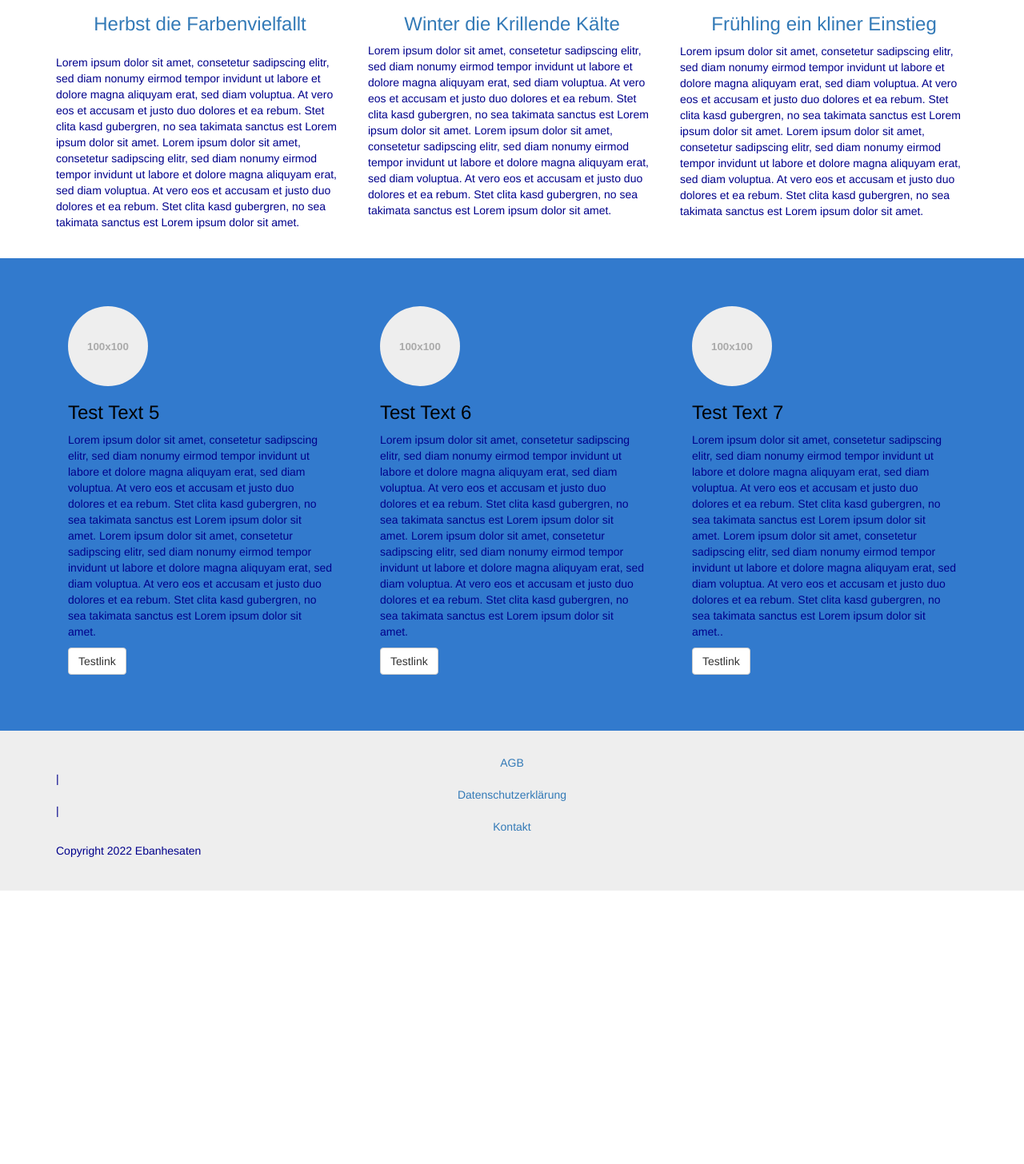
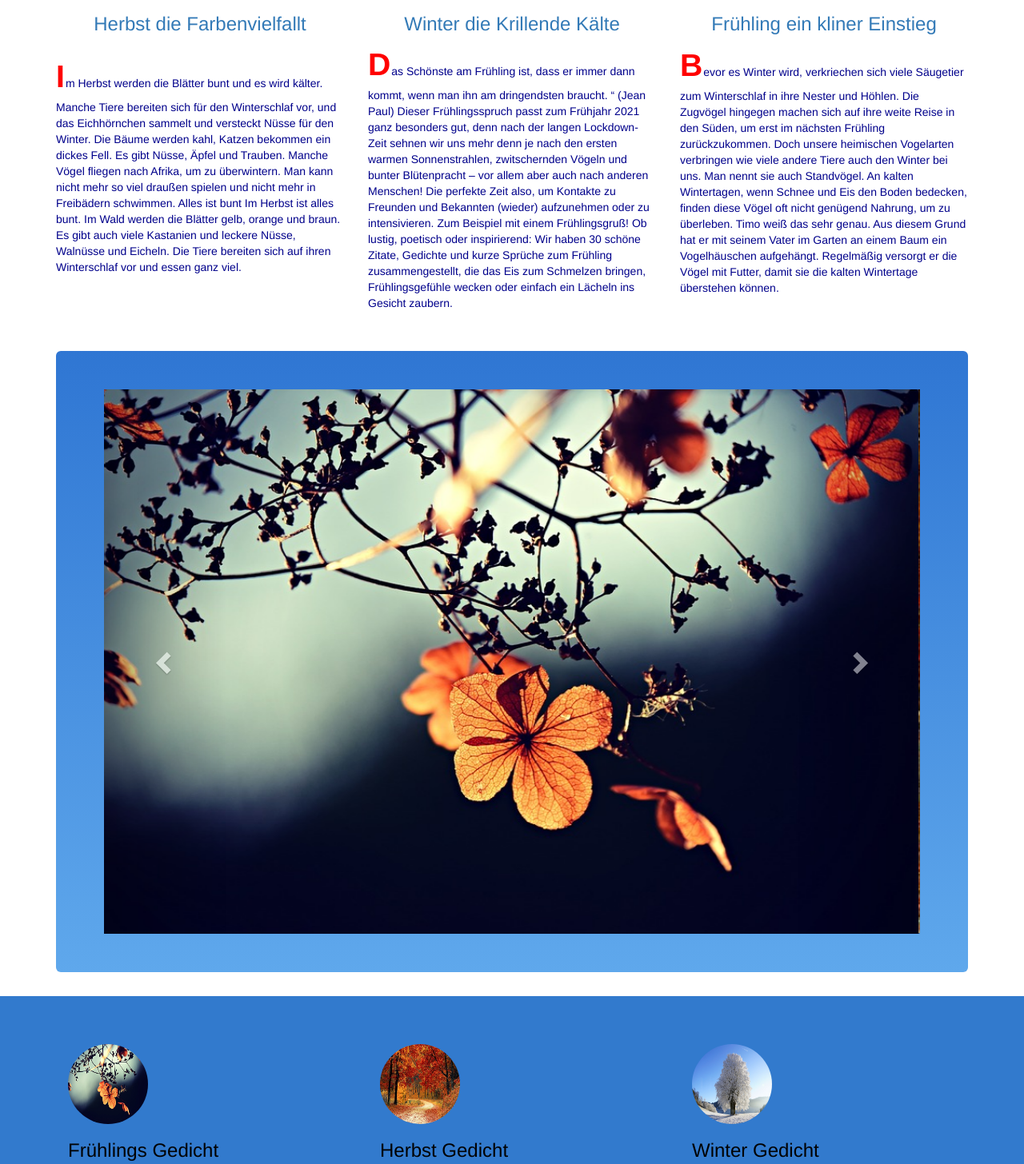
Before and after one commit to ili0as2/256-ilias, a plain HTML site: page index.html in a window 1280 px wide. Shown: the part 1010-2466 px from the top of the page at 80% size. Before the commit the page ends 2124 px from the top, so only its background shows below. Drawn offline with Linux system fonts and the light colour scheme.

Commit message:
Add files via upload

```diff
--- a/css/custom.css
+++ b/css/custom.css
@@ -70,3 +70,10 @@ a {
     display: block;
     text-align: center;
 }
+
+.slect1 {
+
+	background-image: url(bilder/hg.jpg);
+	background-repeat: space;
+
+}
--- a/index.html
+++ b/index.html
@@ -37,7 +37,7 @@
                     <span class="icon-bar"></span>
                     <span class="icon-bar"></span>
                 </button>
-                <a class="navbar-brand" href="#"><span class="glyphicon glyphicon-fire"></span> Logo</a>
+                <a class="navbar-brand" href="#"><span class="glyphicon glyphicon-yen"></span> Logo</a>
             </div>
             <!-- Navbar links -->
             <div class="collapse navbar-collapse" id="navbar">
@@ -149,8 +149,13 @@
                     <a href="#">Herbst die Farbenvielfallt</a>
                 </h3>
                 <article  class="article-intro" ></article>
-                <p>Lorem ipsum dolor sit amet, consetetur sadipscing elitr, sed diam nonumy eirmod tempor invidunt ut labore et dolore magna aliquyam erat, sed diam voluptua. At vero eos et accusam et justo duo dolores et ea rebum. Stet clita kasd gubergren, no sea takimata sanctus est Lorem ipsum dolor sit amet. Lorem ipsum dolor sit amet, consetetur sadipscing elitr, sed diam nonumy eirmod tempor invidunt ut labore et dolore magna aliquyam erat, sed diam voluptua. At vero eos et accusam et justo duo dolores et ea rebum. Stet clita kasd gubergren, no sea takimata sanctus est Lorem ipsum dolor sit amet.</p>
+                <p class="article-intro">
+                    Im Herbst werden die Blätter bunt und es wird kälter. Manche Tiere bereiten sich für den Winterschlaf vor, und das Eichhörnchen sammelt und versteckt Nüsse für den Winter. Die Bäume werden kahl, Katzen bekommen ein dickes Fell. Es gibt Nüsse, Äpfel und Trauben. Manche Vögel fliegen nach Afrika, um zu überwintern. Man kann nicht mehr so viel draußen spielen und nicht mehr in Freibädern schwimmen.
+                    Alles ist bunt
+                    Im Herbst ist alles bunt. Im Wald werden die Blätter gelb, orange und braun. Es gibt auch viele Kastanien und leckere Nüsse, Walnüsse und Eicheln. Die Tiere bereiten sich auf ihren Winterschlaf vor und essen ganz viel.</p>
             </article>
+
+
             <article class="col-md-4 article-intro">
                 <a href="#">
                     <img class="img-responsive img-rounded" src="bilder/Winter.jpg" alt="">
@@ -158,8 +163,17 @@
                 <h3>
                     <a href="#">Winter die Krillende Kälte</a>
                 </h3>
-                <p>Lorem ipsum dolor sit amet, consetetur sadipscing elitr, sed diam nonumy eirmod tempor invidunt ut labore et dolore magna aliquyam erat, sed diam voluptua. At vero eos et accusam et justo duo dolores et ea rebum. Stet clita kasd gubergren, no sea takimata sanctus est Lorem ipsum dolor sit amet. Lorem ipsum dolor sit amet, consetetur sadipscing elitr, sed diam nonumy eirmod tempor invidunt ut labore et dolore magna aliquyam erat, sed diam voluptua. At vero eos et accusam et justo duo dolores et ea rebum. Stet clita kasd gubergren, no sea takimata sanctus est Lorem ipsum dolor sit amet.</p>
+                <p class="article-intro">Das Schönste am Frühling ist, dass er immer dann kommt, wenn man ihn am dringendsten braucht.
+                    “ (Jean Paul) Dieser Frühlingsspruch passt zum Frühjahr 2021 ganz besonders gut, denn nach der
+                    langen Lockdown-Zeit sehnen wir uns mehr denn je nach den ersten warmen Sonnenstrahlen,
+                    zwitschernden Vögeln und bunter Blütenpracht ­– vor allem aber auch nach anderen Menschen!
+                    Die perfekte Zeit also, um Kontakte zu Freunden und Bekannten (wieder) aufzunehmen oder zu
+                    intensivieren. Zum Beispiel mit einem Frühlingsgruß! Ob lustig, poetisch oder inspirierend:
+                    Wir haben 30 schöne Zitate, Gedichte und kurze Sprüche zum Frühling zusammengestellt, die das
+                    Eis zum Schmelzen bringen, Frühlingsgefühle wecken oder einfach ein Lächeln ins Gesicht zaubern.
+                    </p>
             </article>
+
 
             <article class="col-md-4 article-intro">
                 <a href="#">
@@ -168,10 +182,53 @@
                 <h3>
                     <a href="#">Frühling ein kliner Einstieg</a>
                 </h3>
-                <p>Lorem ipsum dolor sit amet, consetetur sadipscing elitr, sed diam nonumy eirmod tempor invidunt ut labore et dolore magna aliquyam erat, sed diam voluptua. At vero eos et accusam et justo duo dolores et ea rebum. Stet clita kasd gubergren, no sea takimata sanctus est Lorem ipsum dolor sit amet. Lorem ipsum dolor sit amet, consetetur sadipscing elitr, sed diam nonumy eirmod tempor invidunt ut labore et dolore magna aliquyam erat, sed diam voluptua. At vero eos et accusam et justo duo dolores et ea rebum. Stet clita kasd gubergren, no sea takimata sanctus est Lorem ipsum dolor sit amet.</p>
+                <p class="article-intro">Bevor es Winter wird, verkriechen sich viele Säugetier zum Winterschlaf in ihre Nester und Höhlen.
+                    Die Zugvögel hingegen machen sich auf ihre weite Reise in den Süden, um erst im nächsten Frühling zurückzukommen.
+                    Doch unsere heimischen Vogelarten verbringen wie viele andere Tiere auch den Winter bei uns. Man nennt sie auch Standvögel.
+                    An kalten Wintertagen, wenn Schnee und Eis den Boden bedecken, finden diese Vögel oft nicht genügend Nahrung, um zu überleben. Timo weiß das sehr genau. Aus diesem Grund hat er mit seinem Vater im Garten an einem Baum ein Vogelhäuschen aufgehängt. Regelmäßig versorgt er die Vögel mit Futter, damit sie die kalten Wintertage überstehen können.
+                    </p>
             </article>
         </div>
         <!-- /.row -->
+
+
+
+
+
+        <div style="display: flex; justify-content: center;">
+            <div style="width: 100%">
+              <div class="jumbotron feature">
+                <div id="simple-carousel" class="carousel slide" data-ride="carousel">
+                  <div class="carousel-inner" role="listbox">
+                    <div class="item active">
+                      <img src="bilder/Frühling.jpg" alt="Image 1" width="100%" height="auto">
+                    </div>
+                    <div class="item">
+                      <img src="bilder/Herbst.jpg" alt="Image 2" width="100%" height="auto">
+                    </div>
+                    <div class="item">
+                      <img src="bilder/Winter.jpg" alt="Image 3" width="100%" height="auto">
+                    </div>
+                  </div>
+                  <a class="left carousel-control" href="#simple-carousel" role="button" data-slide="prev">
+                    <span class="glyphicon glyphicon-chevron-left" aria-hidden="true"></span>
+                    <span class="sr-only">Previous</span>
+                  </a>
+                  <a class="right carousel-control" href="#simple-carousel" role="button" data-slide="next">
+                    <span class="glyphicon glyphicon-chevron-right" aria-hidden="true"></span>
+                    <span class="sr-only">Next</span>
+                  </a>
+                </div>
+              </div>
+            </div>
+          </div>
+
+
+
+
+
+
+
 
     </div>
     <!-- /.container -->
@@ -181,22 +238,22 @@
 			<div class="container">
 				<div class="row">
 					<div class="col-sm-4 footer-blurb-item">
-						<img class="img-circle" src="holder.js/100x100" alt="" width="100" height="100">
-						<h3>Test Text 5</h3>
-						<p>Lorem ipsum dolor sit amet, consetetur sadipscing elitr, sed diam nonumy eirmod tempor invidunt ut labore et dolore magna aliquyam erat, sed diam voluptua. At vero eos et accusam et justo duo dolores et ea rebum. Stet clita kasd gubergren, no sea takimata sanctus est Lorem ipsum dolor sit amet. Lorem ipsum dolor sit amet, consetetur sadipscing elitr, sed diam nonumy eirmod tempor invidunt ut labore et dolore magna aliquyam erat, sed diam voluptua. At vero eos et accusam et justo duo dolores et ea rebum. Stet clita kasd gubergren, no sea takimata sanctus est Lorem ipsum dolor sit amet.</p>
-						<p><a class="btn btn-default" href="#">Testlink</a></p>
+						<img class="img-circle" src="bilder/Frühling.jpg" alt="" width="100" height="100">
+						<h3>Frühlings Gedicht</h3>
+						<p class="article-intro">Lorem ipsum dolor sit amet, consetetur sadipscing elitr, sed diam nonumy eirmod tempor invidunt ut labore et dolore magna aliquyam erat, sed diam voluptua. At vero eos et accusam et justo duo dolores et ea rebum. Stet clita kasd gubergren, no sea takimata sanctus est Lorem ipsum dolor sit amet. Lorem ipsum dolor sit amet, consetetur sadipscing elitr, sed diam nonumy eirmod tempor invidunt ut labore et dolore magna aliquyam erat, sed diam voluptua. At vero eos et accusam et justo duo dolores et ea rebum. Stet clita kasd gubergren, no sea takimata sanctus est Lorem ipsum dolor sit amet.</p>
+						<p><a class="btn btn-info" href="#">Testlink</a></p>
 					</div>
 					<div class="col-sm-4 footer-blurb-item">
-						<img class="img-circle" src="holder.js/100x100" alt="" width="100" height="100">
-						<h3>Test Text 6</h3>
-						<p>Lorem ipsum dolor sit amet, consetetur sadipscing elitr, sed diam nonumy eirmod tempor invidunt ut labore et dolore magna aliquyam erat, sed diam voluptua. At vero eos et accusam et justo duo dolores et ea rebum. Stet clita kasd gubergren, no sea takimata sanctus est Lorem ipsum dolor sit amet. Lorem ipsum dolor sit amet, consetetur sadipscing elitr, sed diam nonumy eirmod tempor invidunt ut labore et dolore magna aliquyam erat, sed diam voluptua. At vero eos et accusam et justo duo dolores et ea rebum. Stet clita kasd gubergren, no sea takimata sanctus est Lorem ipsum dolor sit amet.</p>
-						<p><a class="btn btn-default" href="#">Testlink</a></p>
+						<img class="img-circle" src="bilder/Herbst.jpg" alt="" width="100" height="100">
+						<h3>Herbst Gedicht</h3>
+						<p class="article-intro">Lorem ipsum dolor sit amet, consetetur sadipscing elitr, sed diam nonumy eirmod tempor invidunt ut labore et dolore magna aliquyam erat, sed diam voluptua. At vero eos et accusam et justo duo dolores et ea rebum. Stet clita kasd gubergren, no sea takimata sanctus est Lorem ipsum dolor sit amet. Lorem ipsum dolor sit amet, consetetur sadipscing elitr, sed diam nonumy eirmod tempor invidunt ut labore et dolore magna aliquyam erat, sed diam voluptua. At vero eos et accusam et justo duo dolores et ea rebum. Stet clita kasd gubergren, no sea takimata sanctus est Lorem ipsum dolor sit amet.</p>
+						<p><a class="btn btn-warning" href="#">Testlink</a></p>
 					</div>
 					<div class="col-sm-4 footer-blurb-item">
-						<img class="img-circle" src="holder.js/100x100" alt="" width="100" height="100">
-						<h3>Test Text 7</h3>
-						<p>Lorem ipsum dolor sit amet, consetetur sadipscing elitr, sed diam nonumy eirmod tempor invidunt ut labore et dolore magna aliquyam erat, sed diam voluptua. At vero eos et accusam et justo duo dolores et ea rebum. Stet clita kasd gubergren, no sea takimata sanctus est Lorem ipsum dolor sit amet. Lorem ipsum dolor sit amet, consetetur sadipscing elitr, sed diam nonumy eirmod tempor invidunt ut labore et dolore magna aliquyam erat, sed diam voluptua. At vero eos et accusam et justo duo dolores et ea rebum. Stet clita kasd gubergren, no sea takimata sanctus est Lorem ipsum dolor sit amet..</p>
-						<p><a class="btn btn-default" href="#">Testlink</a></p>
+						<img class="img-circle" src="bilder/Winter.jpg" alt="" width="100" height="100">
+						<h3>Winter Gedicht</h3>
+						<p class="article-intro">Lorem ipsum dolor sit amet, consetetur sadipscing elitr, sed diam nonumy eirmod tempor invidunt ut labore et dolore magna aliquyam erat, sed diam voluptua. At vero eos et accusam et justo duo dolores et ea rebum. Stet clita kasd gubergren, no sea takimata sanctus est Lorem ipsum dolor sit amet. Lorem ipsum dolor sit amet, consetetur sadipscing elitr, sed diam nonumy eirmod tempor invidunt ut labore et dolore magna aliquyam erat, sed diam voluptua. At vero eos et accusam et justo duo dolores et ea rebum. Stet clita kasd gubergren, no sea takimata sanctus est Lorem ipsum dolor sit amet..</p>
+						<p><a class="btn btn-danger" href="#">Testlink</a></p>
 					</div>
 
 				</div>
```
